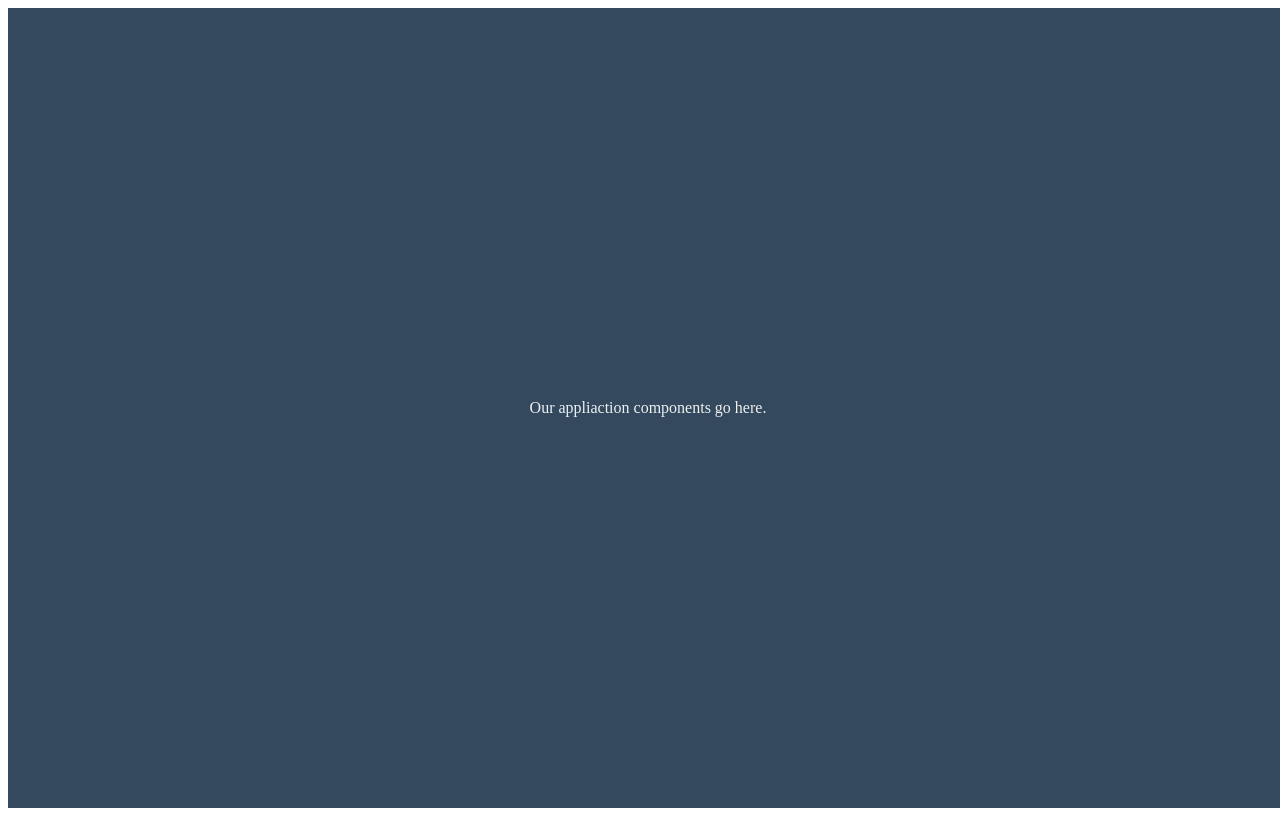
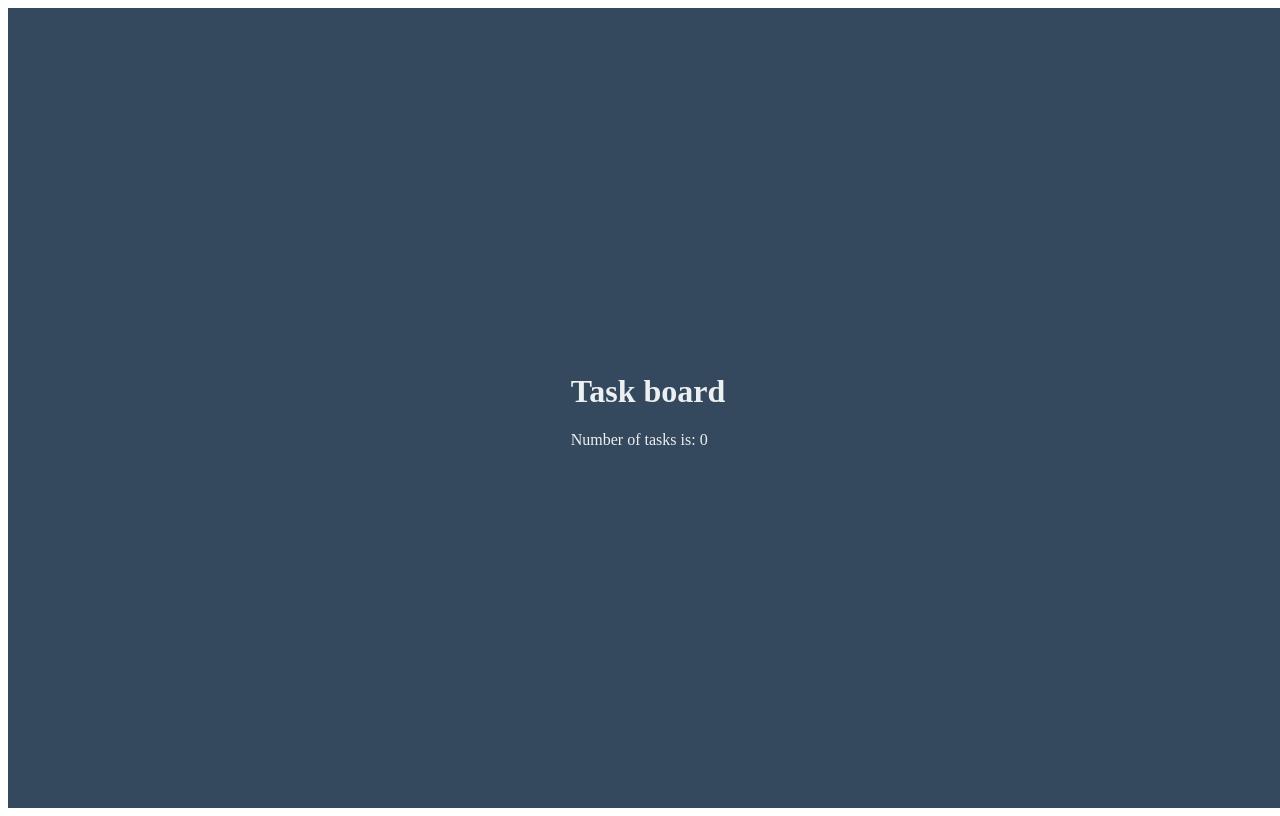
Before and after one commit to daria-marczak/webpack-plugins, a React app: page / in a window 1280 px wide. Built offline with nearby package versions, Linux system fonts and the light colour scheme.

Commit message:
first commit

```diff
--- a/index.html
+++ b/index.html
@@ -7,6 +7,6 @@
 </head>
 <body>
     <div id="app"></div>
-    <sript src="build/app.bundle.js"></script>
+    <script src="build/app.bundle.js"></script>
 </body>
 </html>
--- a/src/containers/App.js
+++ b/src/containers/App.js
@@ -1,6 +1,7 @@
 import React from "react";
 import uuid from "uuid";
 import style from "./App.css";
+import Title from "./../presentations/Title";
 
 class App extends React.Component {
     constructor(props) {
@@ -24,7 +25,7 @@ class App extends React.Component {
     render() {
         return (
             <div className={style.TodoApp}>
-                Our appliaction components go here.
+                <Title counter={this.state.data.length}/>
             </div>
         );
     }
--- /dev/null
+++ b/src/presentations/Title.js
@@ -0,0 +1,14 @@
+import React from "react";
+
+//Twoim zadaniem będzie zaimplementowanie komponentu Title, który będzie wyświetlał tytuł aplikacji wraz z liczbą zadań, które zostały dodane do listy.
+
+const Title = (props) => {
+    return (
+        <div className="header">
+            <h1>Task board</h1>
+            <p>Number of tasks is: {props.counter}</p>
+        </div>
+    )
+}
+
+export default Title;
```
Also changed, not shown: build/app.bundle.js, src/components/TodoList.js (deleted), src/presentations/Todo.js (added), src/presentations/TodoForm.js (added), src/presentations/TodoList.js (added).
